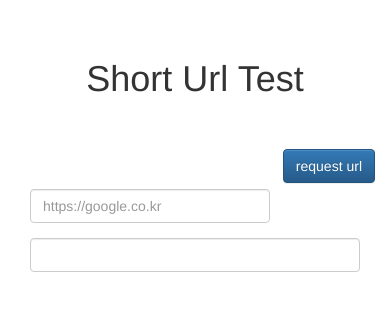
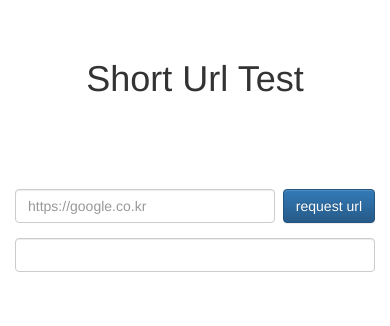
Before and after one commit to a7m294/shorturl, a PHP site: page / in a window 390 px wide. Shown: the part 51-377 px from the top of the page. Run offline with PHP 8.4, Linux system fonts and the light colour scheme.

Commit message:
css 수정

```diff
--- a/public_html/common/common.css
+++ b/public_html/common/common.css
@@ -1,3 +1,6 @@
+/**
+ * 경식이 경식이 고맙/
+ */
 body {
     padding-top: 50px;
 }
@@ -13,12 +16,13 @@ body {
     /* border: 1px solid red; */
 }
 .contents .row {
+    position:relative;
     text-align: center;
     /* border: 1px solid red; */
 }
 
 .contents .div1 {
-    margin-right: 90px;
+    margin-right: 100px;
 }
 .contents .input1 {
     position: relative;
@@ -29,5 +33,5 @@ body {
     top: 0;
 }
 .contents .box2 {
-    margin-right: 90px;
+    margin-right: 100px;
 }
--- a/public_html/index.php
+++ b/public_html/index.php
@@ -30,7 +30,6 @@
 </head>
 <body>
 
-
 <nav class="navbar navbar-inverse navbar-fixed-top">
     <div class="container">
         <div class="navbar-header">
@@ -45,15 +44,15 @@
         <h1>Short Url Test</h1>
     </div>
 
-    <div class="contents col-md-12">
+    <div class="contents">
         <div class="row">
-            <div class="form-group col-lg-6 div1">
+            <div class="form-group div1">
                 <input type="text" class="form-control input1" id="request_url" placeholder="https://google.co.kr">
             </div>
             <button type="button" class="btn btn-primary btn1" id="bnt_request_url">request url</button>
         </div>
         <div class="row">
-            <div class="form-group col-lg-6">
+            <div class="form-group">
                 <input type="text" class="form-control" id="respone_url">
             </div>
         </div>
```
Also changed, not shown: README.md.
